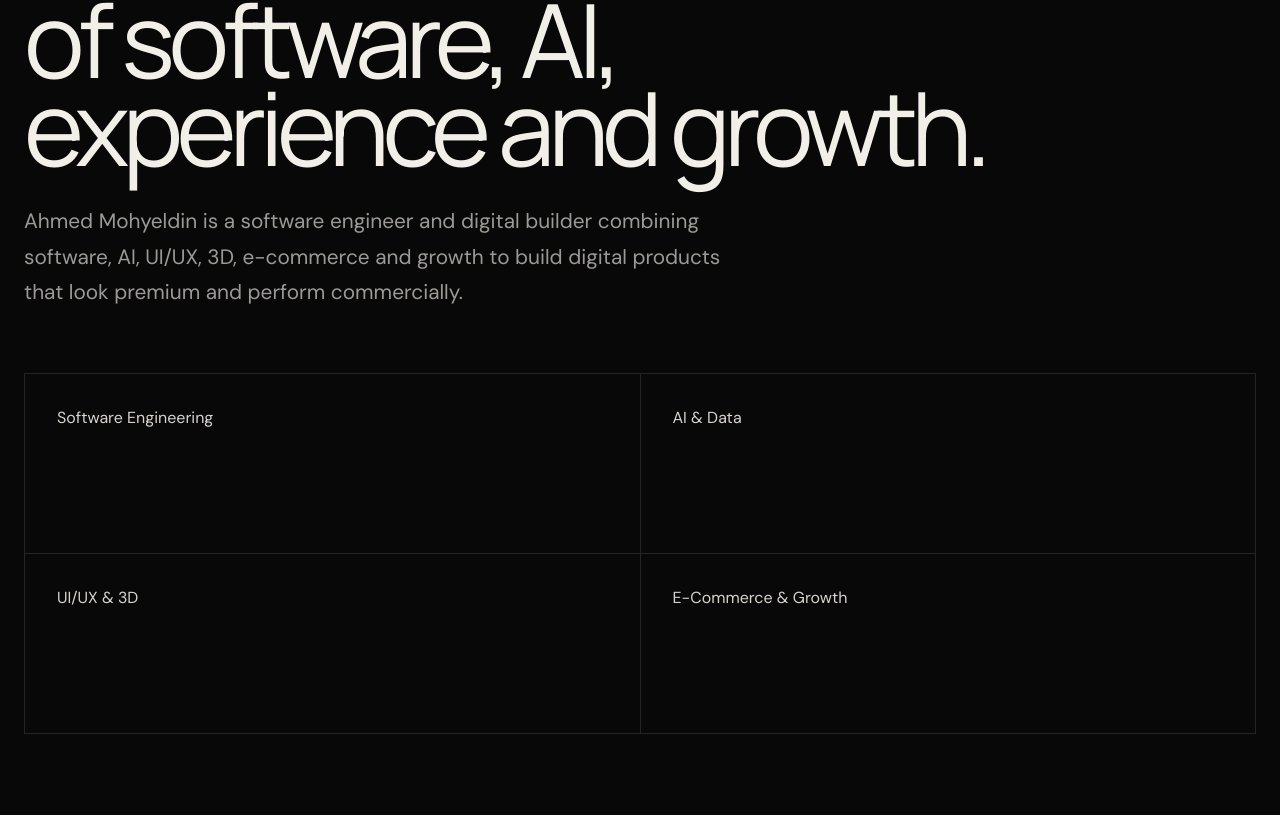
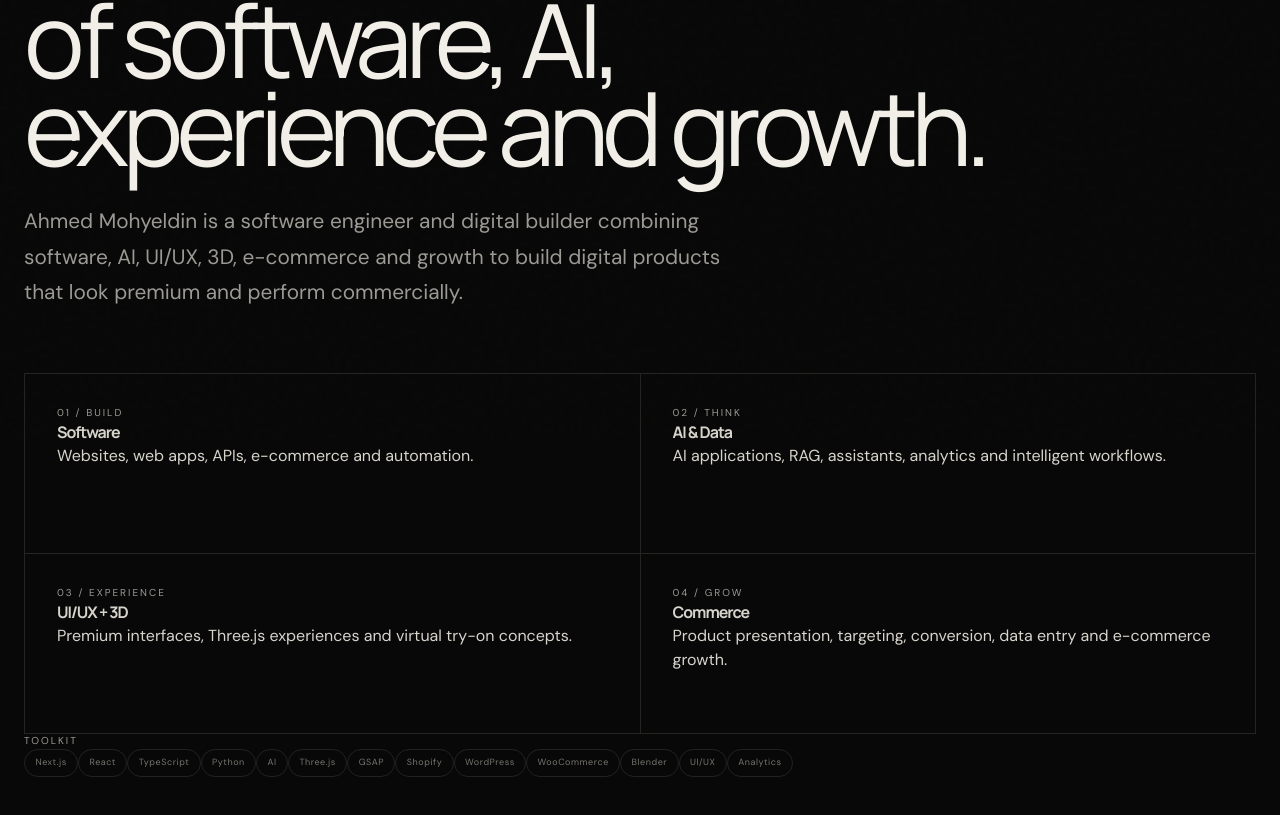
Before and after one commit to AhmedMohy99/ahmed-mohy-portfolio, a Next.js app: page /about in a window 1280 px wide. Shown: the part 361-1176 px from the top of the page. Built offline with nearby package versions, Linux system fonts and the light colour scheme; a web font is replaced by a local one.

Commit message:
feat: polish about page with real positioning and technology stack

```diff
--- a/app/about/page.tsx
+++ b/app/about/page.tsx
@@ -1,15 +1,27 @@
+import type { Metadata } from 'next';
 import { site } from '@/lib/site';
 
-export const metadata = { title: 'About' };
+export const metadata: Metadata = {
+  title: 'About',
+  description: 'About Ahmed Mohyeldin — software engineer working across AI, UI/UX, 3D, e-commerce and growth.',
+};
+
+const stack = ['Next.js', 'React', 'TypeScript', 'Python', 'AI', 'Three.js', 'GSAP', 'Shopify', 'WordPress', 'WooCommerce', 'Blender', 'UI/UX', 'Analytics'];
 
 export default function AboutPage() {
   return (
-    <main className="page-shell">
+    <main className="grain page-shell">
       <a className="back-link" href="/">← Home</a>
       <p className="eyebrow">THE PERSON BEHIND THE BUILD</p>
       <h1>I build at the intersection of software, AI, experience and growth.</h1>
       <p className="lead">{site.description}</p>
-      <div className="simple-grid"><span>Software Engineering</span><span>AI & Data</span><span>UI/UX & 3D</span><span>E-Commerce & Growth</span></div>
+      <div className="simple-grid">
+        <article><p className="eyebrow">01 / BUILD</p><h2 className="display">Software</h2><p>Websites, web apps, APIs, e-commerce and automation.</p></article>
+        <article><p className="eyebrow">02 / THINK</p><h2 className="display">AI & Data</h2><p>AI applications, RAG, assistants, analytics and intelligent workflows.</p></article>
+        <article><p className="eyebrow">03 / EXPERIENCE</p><h2 className="display">UI/UX + 3D</h2><p>Premium interfaces, Three.js experiences and virtual try-on concepts.</p></article>
+        <article><p className="eyebrow">04 / GROW</p><h2 className="display">Commerce</h2><p>Product presentation, targeting, conversion, data entry and e-commerce growth.</p></article>
+      </div>
+      <div className="stack-list"><p className="eyebrow">TOOLKIT</p><div className="tag-wrap">{stack.map((item) => <span className="tag" key={item}>{item}</span>)}</div></div>
     </main>
   );
 }
```
